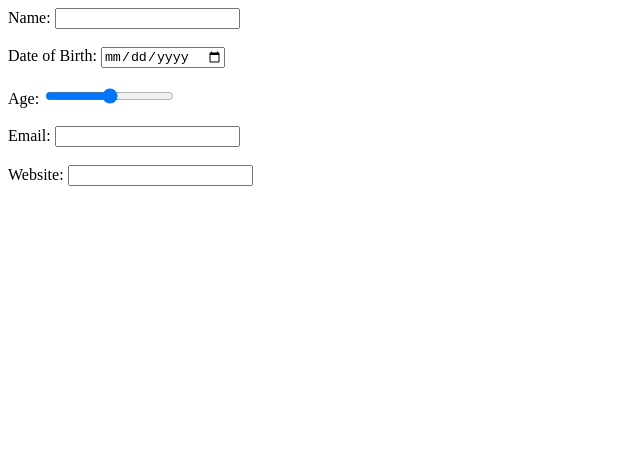
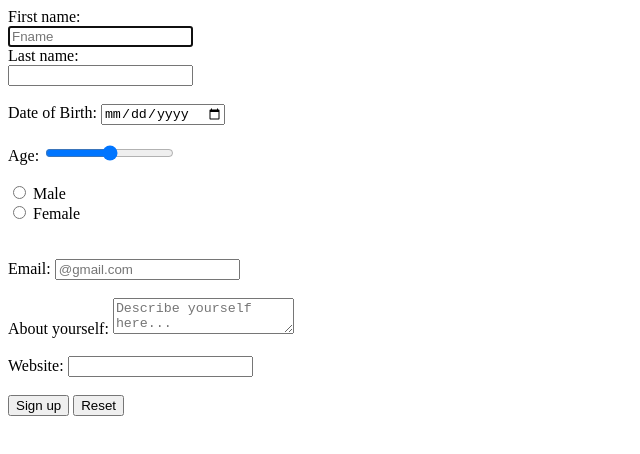
Before and after one commit to PrajwalVithale/FullstackHTML, a plain HTML site: page form.html in a window 1280 px wide. Shown: the whole page, without its empty margins (0-640 px from the left). Drawn offline with Linux system fonts and the light colour scheme.

Commit message:
Labsheets

```diff
--- a/form.html
+++ b/form.html
@@ -7,8 +7,11 @@
 </head>
 <body>
     <form>
-        <label for="name">Name:</label>
-        <input type="text" id="name" name="name" required><br><br>
+        <label for="fname">First name:</label><br>
+        <input type="text" id="fname" name="fname" placeholder="Fname" autofocus><br>
+
+        <label for="lname">Last name:</label><br>
+        <input type="text" id="lname" name="lname"><br><br>
 
         <label for="dob">Date of Birth:</label>
         <input type="date" id="dob" name="dob" required><br><br>
@@ -16,11 +19,20 @@
         <label for="age">Age:</label>
         <input type="range" id="age" name="age" max="100"><br><br>
 
+        <input type = "radio" name = "sex" value = "male"> Male<br>
+        <input type = "radio" name = "sex" value = "female"> Female<br><br><br>
+
         <label for="email">Email:</label>
-        <input type="email" id="email" name="email" required><br><br>
+        <input type="email" id="email" name="email" required placeholder="@gmail.com"><br><br>
+
+        <label for="textarea">About yourself:</label>
+        <textarea placeholder="Describe yourself here..."></textarea><br><br>
 
         <label for="website">Website:</label>
         <input type="URL" id="Website" name="Website"><br><br>
+
+        <button type="submit">Sign up</button>
+        <input type="reset" value="Reset">
     </form>
 </body>
 </html>
```
